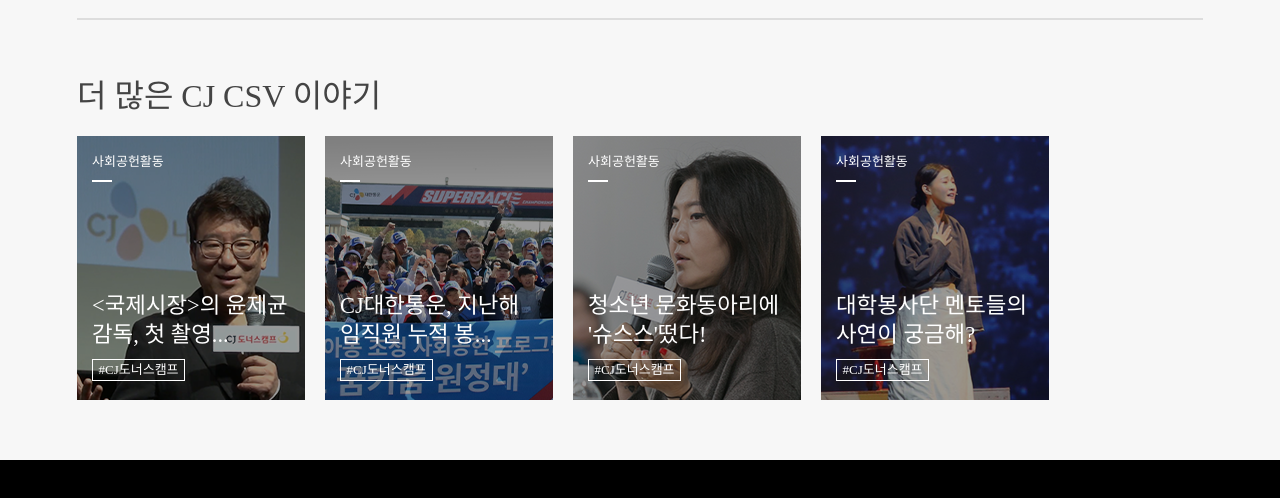
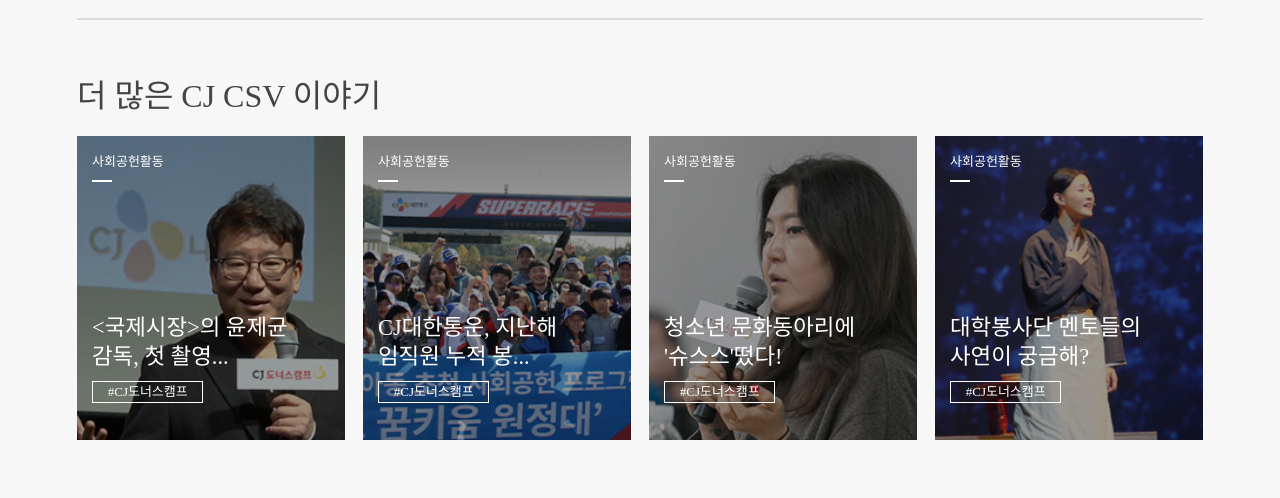
Before and after one commit to 1page189/2021website, a plain HTML site: page 04company/subsample.html in a window 1280 px wide. Shown: the part 1999-2497 px from the top of the page. Drawn offline with Linux system fonts and the light colour scheme; files that its build step writes are made by us from their sources.

Commit message:
Update pc.css

```diff
--- a/04company/css/pc.css
+++ b/04company/css/pc.css
@@ -455,7 +455,8 @@ footer {
 		.contents .subContent .menuC2_Wrap ul{
 			width: 100%; height: 100%;
 		}
-		.contents .subContent .menuC2_Wrap li{width:228px; height: 264px;position: relative; overflow:hidden; float:left; margin-right: 20px;}
+		.contents .subContent .menuC2_Wrap li{width:268px; height: 304px;position: relative; overflow:hidden; float:left; margin-right: 18px;}
+		.contents .subContent .menuC2_Wrap li:last-child{margin-right: 0;}
 		.menuC2_Wrap .menu1st_c2Wrap .overlay_gra{
 			width: 100%;height: 100%;position: absolute;top: 0;left: 0;
 			transition:0.3s;z-index:1;
```
